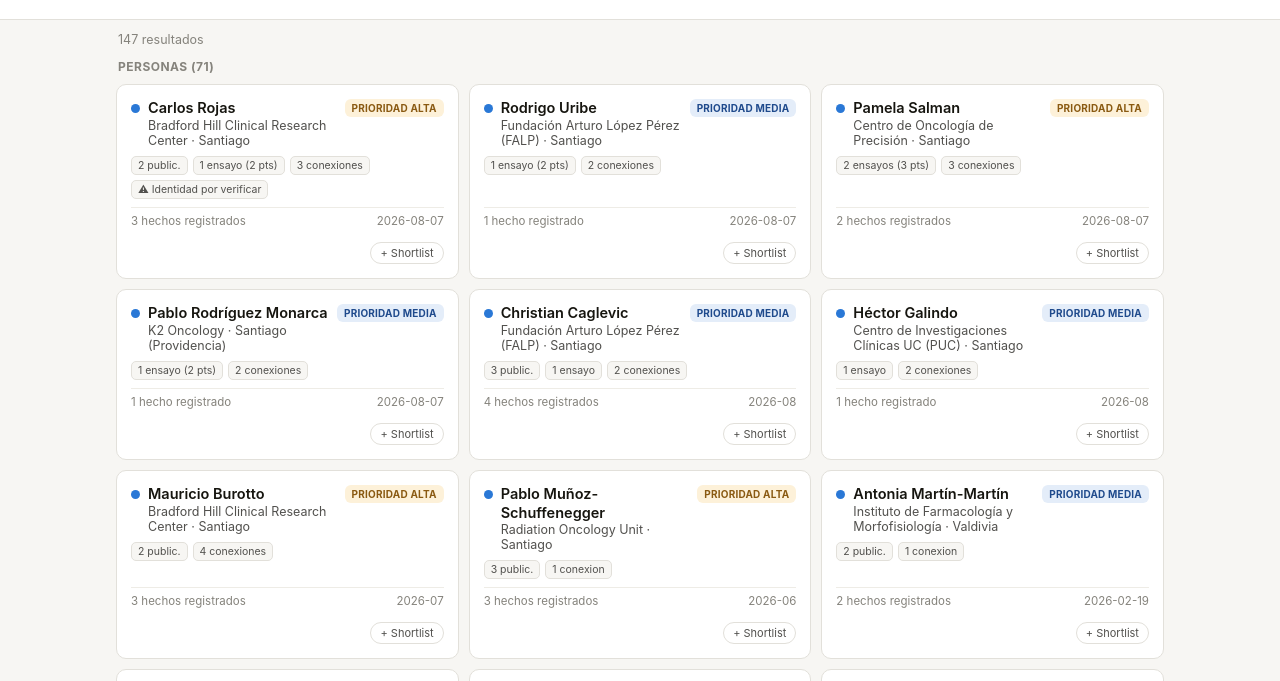
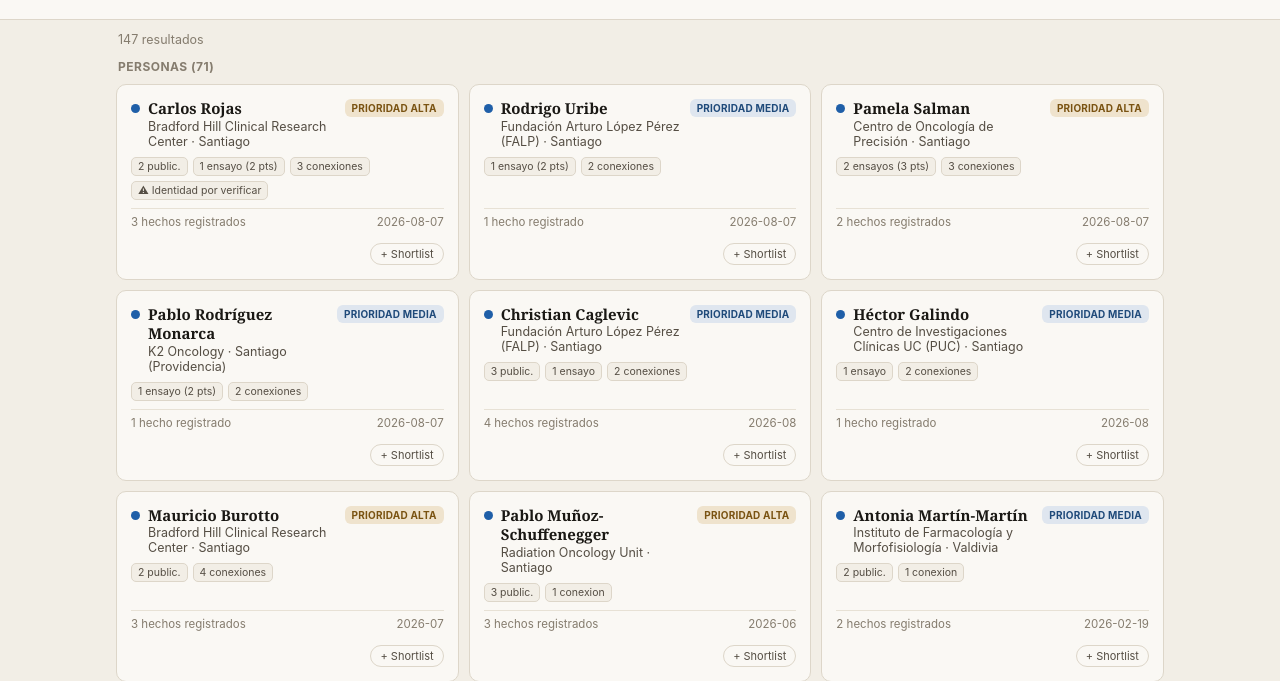
Before and after one commit to FranciscoKirhman/kol-radar, a plain HTML site: page web/index.html in a window 1280 px wide. Shown: the part 91-772 px from the top of the page. Drawn offline with Linux system fonts and the light colour scheme.

Commit message:
Apply the editorial visual direction: warm paper, serif names, validated palette
Francisco picked option 3 of the three directions. Applied to the real app in
both themes.

- Warm paper surfaces (#faf8f4 light, #16150f dark) with neutrals carrying a
  warm bias rather than a default grey, terracotta accent, and serif on the
  names that carry identity (brand, card names, profile heading) so the
  product reads like a scientific publication instead of a dashboard.
- Categorical palette validated with the dataviz skill's validate_palette.js
  in BOTH modes, not eyeballed. My first attempts failed and were fixed
  before shipping: the dark editorial variant had a blue outside the
  lightness band, and the original light set had blue and green under the
  chroma floor (reading as grey) plus insufficient CVD separation. Final sets
  pass every check; the 6–8 ΔE CVD band they land in is only legal with
  secondary encoding, which the graph already has since each node type
  carries its own shape.
- Node glow is now dark-mode only. On light paper the drop-shadow halo washed
  the fills out; a thin surface-coloured stroke gives the same separation.
  Edges switched from the border token to a muted-ink blend so they hold up
  on paper.

Co-Authored-By: Claude Sonnet 5 <noreply@anthropic.com>

```diff
--- a/web/index.html
+++ b/web/index.html
@@ -5,40 +5,45 @@
 <meta name="viewport" content="width=device-width, initial-scale=1.0" />
 <title>KOL Radar — Cáncer de pulmón (demo)</title>
 <style>
+  /* Dirección visual "publicación científica": papel cálido, tinta serif en los nombres,
+     el grafo presentado como figura. Paleta categórica validada con validate_palette.js
+     (banda de luminosidad, croma, separación CVD y contraste) en ambos modos. La separación
+     CVD queda en la banda 6-8, aceptable porque cada tipo de nodo ya lleva forma propia. */
   :root {
     color-scheme: light;
-    --surface-0: #ffffff;
-    --surface-1: #f7f6f3;
-    --surface-2: #eeece6;
-    --border: #e2e0da;
-    --text-primary: #16150f;
-    --text-secondary: #52514e;
-    --text-muted: #85837c;
-    --accent: #2a78d6;
-    --persona: #2a78d6;
-    --institucion: #eb6834;
-    --ensayo: #1baf7a;
-    --tema: #8b5fc4;
-    --tier-alta-bg: #fdf1d9; --tier-alta-fg: #8a5a12;
-    --tier-media-bg: #e4edf9; --tier-media-fg: #1f4a8c;
+    --surface-0: #faf8f4;
+    --surface-1: #f2eee6;
+    --surface-2: #e7e1d5;
+    --border: #ddd6c9;
+    --text-primary: #1a1814;
+    --text-secondary: #554e44;
+    --text-muted: #857c6e;
+    --accent: #8a4b2a;
+    --persona: #1f5fa8;
+    --institucion: #b35519;
+    --ensayo: #0f7a52;
+    --tema: #7a3fa8;
+    --tier-alta-bg: #efe3cd; --tier-alta-fg: #7a5312;
+    --tier-media-bg: #dfe6ef; --tier-media-fg: #1f4a7a;
+    --serif: Georgia, "Iowan Old Style", "Times New Roman", serif;
   }
   @media (prefers-color-scheme: dark) {
     :root {
       color-scheme: dark;
-      --surface-0: #121211;
-      --surface-1: #1a1a19;
-      --surface-2: #232320;
-      --border: #34332e;
-      --text-primary: #ffffff;
-      --text-secondary: #c3c2b7;
-      --text-muted: #85837c;
-      --accent: #3987e5;
-      --persona: #3987e5;
-      --institucion: #d95926;
-      --ensayo: #199e70;
-      --tema: #a884d8;
-      --tier-alta-bg: #3a2c12; --tier-alta-fg: #e8c184;
-      --tier-media-bg: #1c2c47; --tier-media-fg: #a9c6f2;
+      --surface-0: #16150f;
+      --surface-1: #1e1c16;
+      --surface-2: #292620;
+      --border: #3a352c;
+      --text-primary: #f2ede2;
+      --text-secondary: #c2baa9;
+      --text-muted: #8d8677;
+      --accent: #c9855c;
+      --persona: #4d8ecb;
+      --institucion: #d4783f;
+      --ensayo: #3fa37a;
+      --tema: #a87ad0;
+      --tier-alta-bg: #3a3020; --tier-alta-fg: #e0be86;
+      --tier-media-bg: #22303f; --tier-media-fg: #a6c2dd;
     }
   }
   * { box-sizing: border-box; }
@@ -64,7 +69,7 @@
   .topbar-row { display: flex; align-items: center; gap: 10px; max-width: 1080px; margin: 0 auto; flex-wrap: wrap; }
   .dev-link { margin-left: auto; font-size: 11px; color: var(--text-muted); white-space: nowrap; text-decoration: none; }
   .dev-link:hover { text-decoration: underline; }
-  .brand { font-weight: 700; font-size: 16px; white-space: nowrap; }
+  .brand { font-weight: 700; font-size: 17px; white-space: nowrap; font-family: var(--serif); letter-spacing: -.01em; }
   .specialty-badge {
     font-size: 11px; font-weight: 500; color: var(--text-secondary);
     background: var(--surface-2); border-radius: 999px; padding: 3px 10px;
@@ -168,7 +173,7 @@
   .type-dot.institucion { background: var(--institucion); }
   .type-dot.ensayo_clinico { background: var(--ensayo); }
   .card-name-row { display: flex; align-items: flex-start; justify-content: space-between; gap: 8px; flex: 1; }
-  .card-name { font-weight: 600; font-size: 14.5px; line-height: 1.3; }
+  .card-name { font-weight: 600; font-size: 15px; line-height: 1.3; font-family: var(--serif); }
   .card-sub { font-size: 12.5px; color: var(--text-secondary); }
   .score-badge {
     flex: none; font-size: 11px; font-weight: 600; color: var(--text-secondary);
@@ -229,7 +234,7 @@
   .network-legend .swatch { display: inline-block; width: 9px; height: 9px; border-radius: 50%; margin-right: 5px; }
   .node-circle { cursor: pointer; stroke: var(--surface-0); stroke-width: 2px; }
   .node-circle:hover { stroke: var(--text-primary); }
-  .edge-line { stroke: var(--border); stroke-width: 1.4px; }
+  .edge-line { stroke: color-mix(in srgb, var(--text-muted) 45%, transparent); stroke-width: 1px; }
   .node-label { font-size: 9px; fill: var(--text-secondary); pointer-events: none; }
 
   /* Capa "futurista" — solo el grafo global (.global-node/.global-edge), el mini-grafo
@@ -244,9 +249,17 @@
   .zoom-btn:focus-visible { outline: 2px solid var(--accent); outline-offset: 1px; }
   .global-node { transition: opacity .2s, stroke-width .2s; transform-box: fill-box; transform-origin: center; }
   .global-node.hovered { stroke: var(--text-primary); stroke-width: 2.5px; }
-  .global-node.persona-type { filter: drop-shadow(0 0 3px color-mix(in srgb, var(--persona) 70%, transparent)); }
-  .global-node.institucion-type { filter: drop-shadow(0 0 3px color-mix(in srgb, var(--institucion) 70%, transparent)); }
-  .global-node.ensayo-type { filter: drop-shadow(0 0 3px color-mix(in srgb, var(--ensayo) 70%, transparent)); }
+  /* El resplandor sirve sobre fondo oscuro; sobre papel claro lava el color y los nodos se
+     ven desteñidos. Se limita al modo oscuro. En claro, un borde fino da la misma separación. */
+  .global-node { stroke: var(--surface-0); stroke-width: 1.5px; }
+  @media (prefers-color-scheme: dark) {
+    :root:not([data-theme="light"]) .global-node.persona-type { filter: drop-shadow(0 0 3px color-mix(in srgb, var(--persona) 70%, transparent)); }
+    :root:not([data-theme="light"]) .global-node.institucion-type { filter: drop-shadow(0 0 3px color-mix(in srgb, var(--institucion) 70%, transparent)); }
+    :root:not([data-theme="light"]) .global-node.ensayo-type { filter: drop-shadow(0 0 3px color-mix(in srgb, var(--ensayo) 70%, transparent)); }
+  }
+  :root[data-theme="dark"] .global-node.persona-type { filter: drop-shadow(0 0 3px color-mix(in srgb, var(--persona) 70%, transparent)); }
+  :root[data-theme="dark"] .global-node.institucion-type { filter: drop-shadow(0 0 3px color-mix(in srgb, var(--institucion) 70%, transparent)); }
+  :root[data-theme="dark"] .global-node.ensayo-type { filter: drop-shadow(0 0 3px color-mix(in srgb, var(--ensayo) 70%, transparent)); }
   .global-node.entering { opacity: 0; transform: scale(.3); }
   .global-node.entered { opacity: 1; transform: scale(1); transition: opacity .45s ease-out, transform .45s cubic-bezier(.2,1.4,.4,1), stroke-width .2s; }
   /* .faded declarado después de .entered para que gane en especificidad-por-orden cuando ambas clases coinciden */
@@ -306,7 +319,7 @@
   .sheet-handle { width: 36px; height: 4px; border-radius: 4px; background: var(--surface-2); margin: 0 auto 10px; }
   @media (min-width: 720px) { .sheet-handle { display: none; } }
   .sheet-close { position: absolute; top: 14px; right: 16px; background: none; border: none; font-size: 18px; color: var(--text-muted); cursor: pointer; padding: 4px 8px; }
-  .sheet-name { font-size: 18px; font-weight: 700; margin: 4px 0 4px; padding-right: 28px; }
+  .sheet-name { font-size: 20px; font-weight: 600; margin: 4px 0 4px; padding-right: 28px; font-family: var(--serif); letter-spacing: -.01em; }
   .sheet-type-tag { display: inline-block; font-size: 11px; color: var(--text-secondary); background: var(--surface-2); border-radius: 4px; padding: 2px 8px; margin-bottom: 4px; }
   .sheet-sub { font-size: 13px; color: var(--text-secondary); margin-bottom: 14px; }
   .sheet-sub-fuente { color: var(--text-muted); text-decoration: underline; }
```
